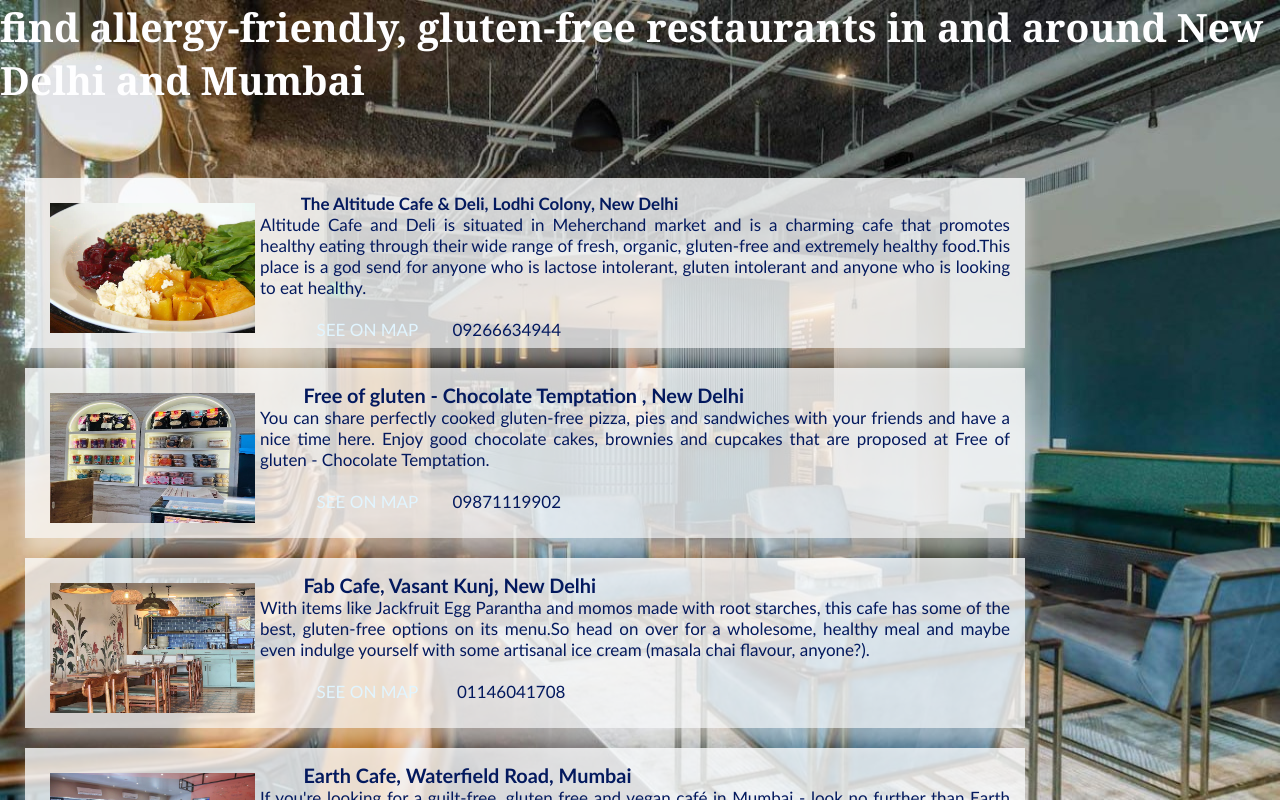
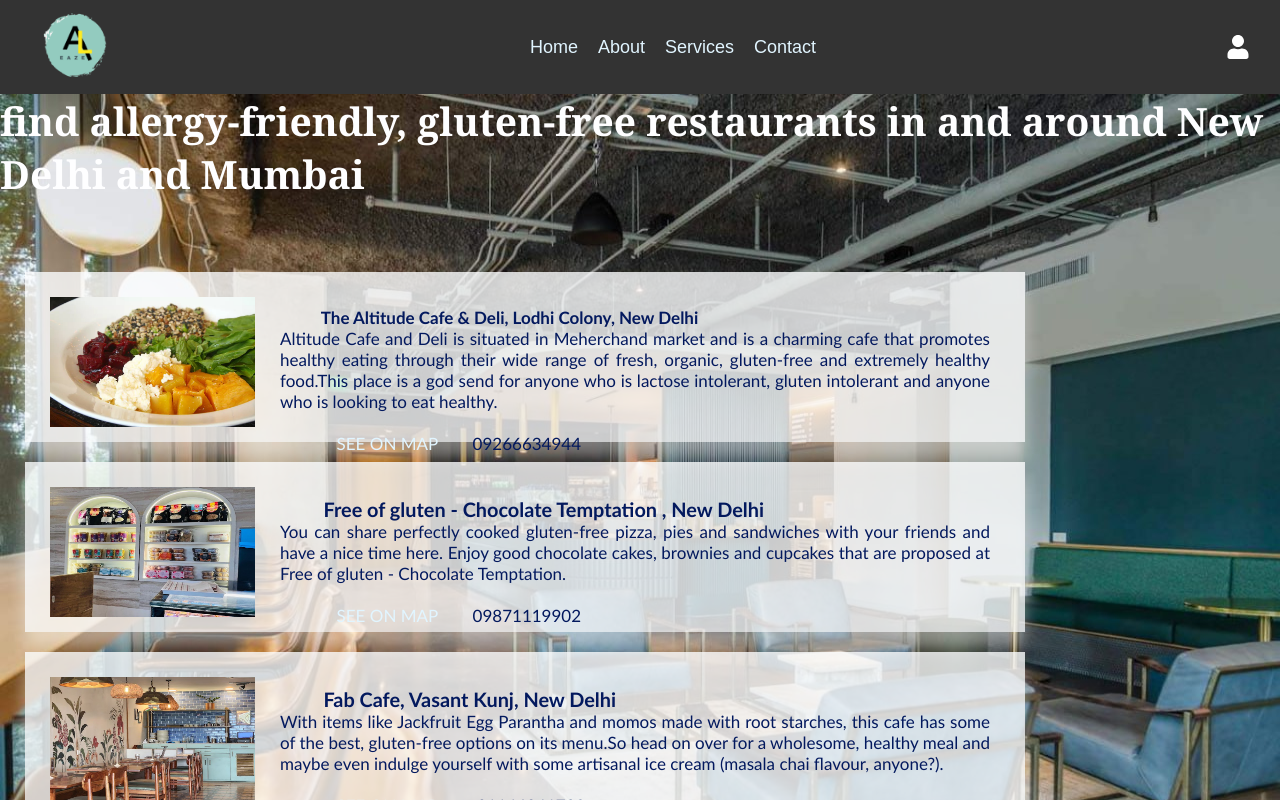
Before and after one commit to vishnubansal001/Al-Eaze_Project, a React (Create React App) app: page /restorant in a window 1280 px wide. Shown: the top 800 px of the page. Built offline with nearby package versions, Linux system fonts and the light colour scheme; the HTML template or start-up script is replaced by a standard one.

Commit message:
navbar added

```diff
--- a/package.json
+++ b/package.json
@@ -18,6 +18,7 @@
     "react": "^18.2.0",
     "react-dom": "^18.2.0",
     "react-fast-marquee": "^1.6.0",
+    "react-icons": "^4.10.1",
     "react-router-dom": "^6.14.2",
     "react-scripts": "5.0.1",
     "swiper": "^10.1.0",
--- a/src/App.js
+++ b/src/App.js
@@ -3,10 +3,12 @@
 import LandingPage from "./pages/LandingPage";
 import Restorant from "./pages/Restorant";
 import Products from "./pages/Products";
+import Navbar from "./components/NavBar";
 
 const App = () => {
   return (
     <BrowserRouter>
+      <Navbar/>
       <Routes>
         <Route exact path="/" element={<LandingPage />}></Route>
         <Route exact path="/restorant" element={<Restorant />}></Route>
--- /dev/null
+++ b/src/components/NavBar.jsx
@@ -0,0 +1,25 @@
+import React from 'react';
+import { FaUser } from 'react-icons/fa';
+import { Link } from 'react-router-dom';
+import '../styles/navbar.css';
+
+const Navbar = () => {
+  return (
+    <nav className="navbar">
+      <div className="navbar-logo">
+        <img src={require("../images/Logo.png")} alt="Logo" width="90" height="90" />
+      </div>
+      <ul className="navbar-links">
+        <li><Link to="/">Home</Link></li>
+        <li><Link to="/about">About</Link></li>
+        <li><Link to="/services">Services</Link></li>
+        <li><Link to="/contact">Contact</Link></li>
+      </ul>
+      <div className="navbar-profile">
+        <FaUser size={24} />
+      </div>
+    </nav>
+  );
+};
+
+export default Navbar;
--- /dev/null
+++ b/src/styles/navbar.css
@@ -0,0 +1,39 @@
+body {
+  margin: 0;
+  padding: 0;
+  font-family: Arial, sans-serif;
+}
+
+.navbar {
+  display: flex;
+  align-items: center;
+  justify-content: space-between;
+  background-color: #333;
+  color: #fff;
+  padding: 5px 30px;
+}
+
+.navbar-logo img {
+  width: 90px;
+  height: 80px;
+}
+
+.navbar-links {
+  list-style: none;
+  display: flex;
+  gap: 20px;
+}
+
+.navbar-links li {
+  font-size: 18px;
+}
+
+.navbar-profile {
+  display: flex;
+  align-items: center;
+  cursor: pointer;
+}
+
+.content {
+  padding: 20px;
+}
```
Also changed, not shown: 1 other file (tests, documents, lock files or other folders).
